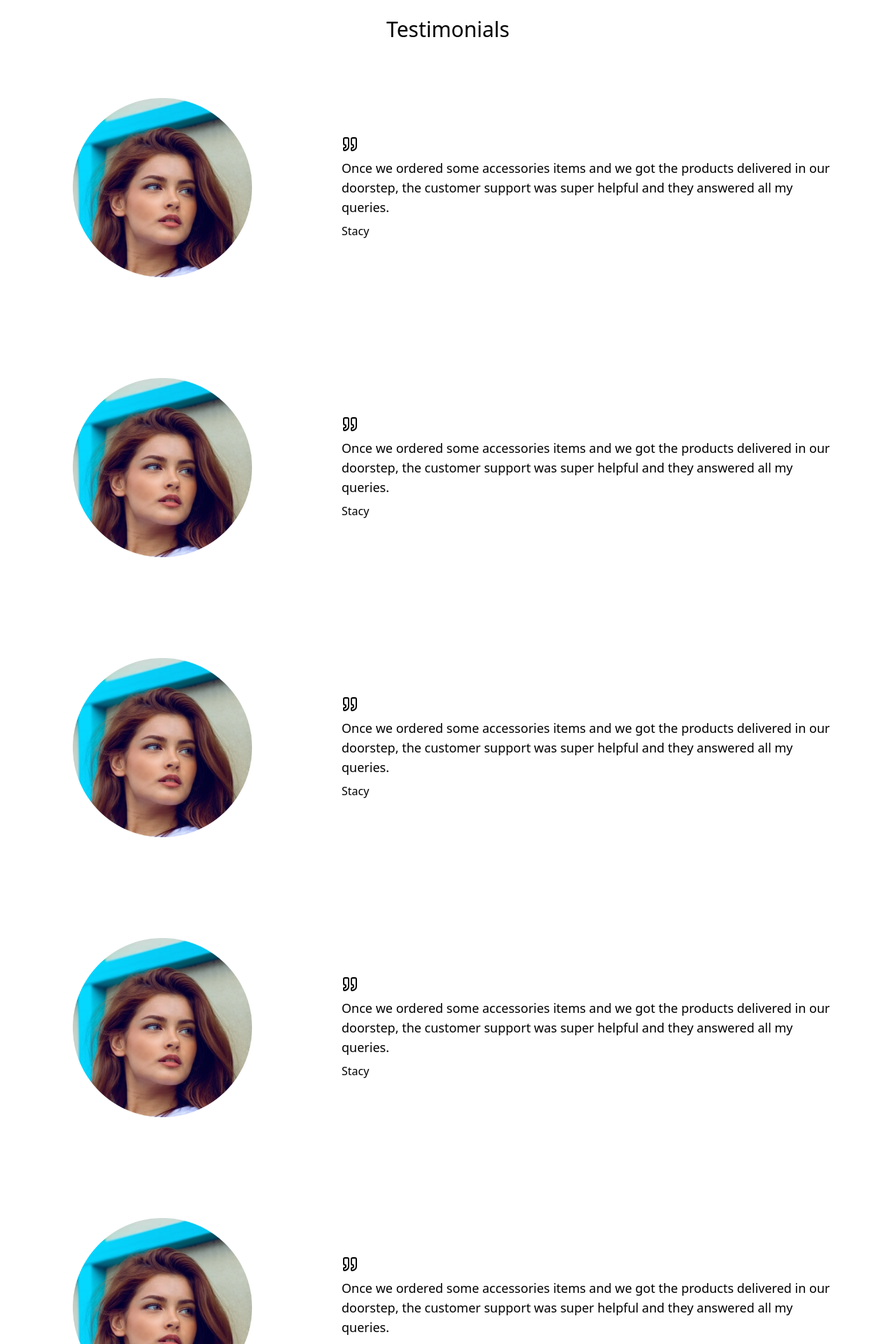
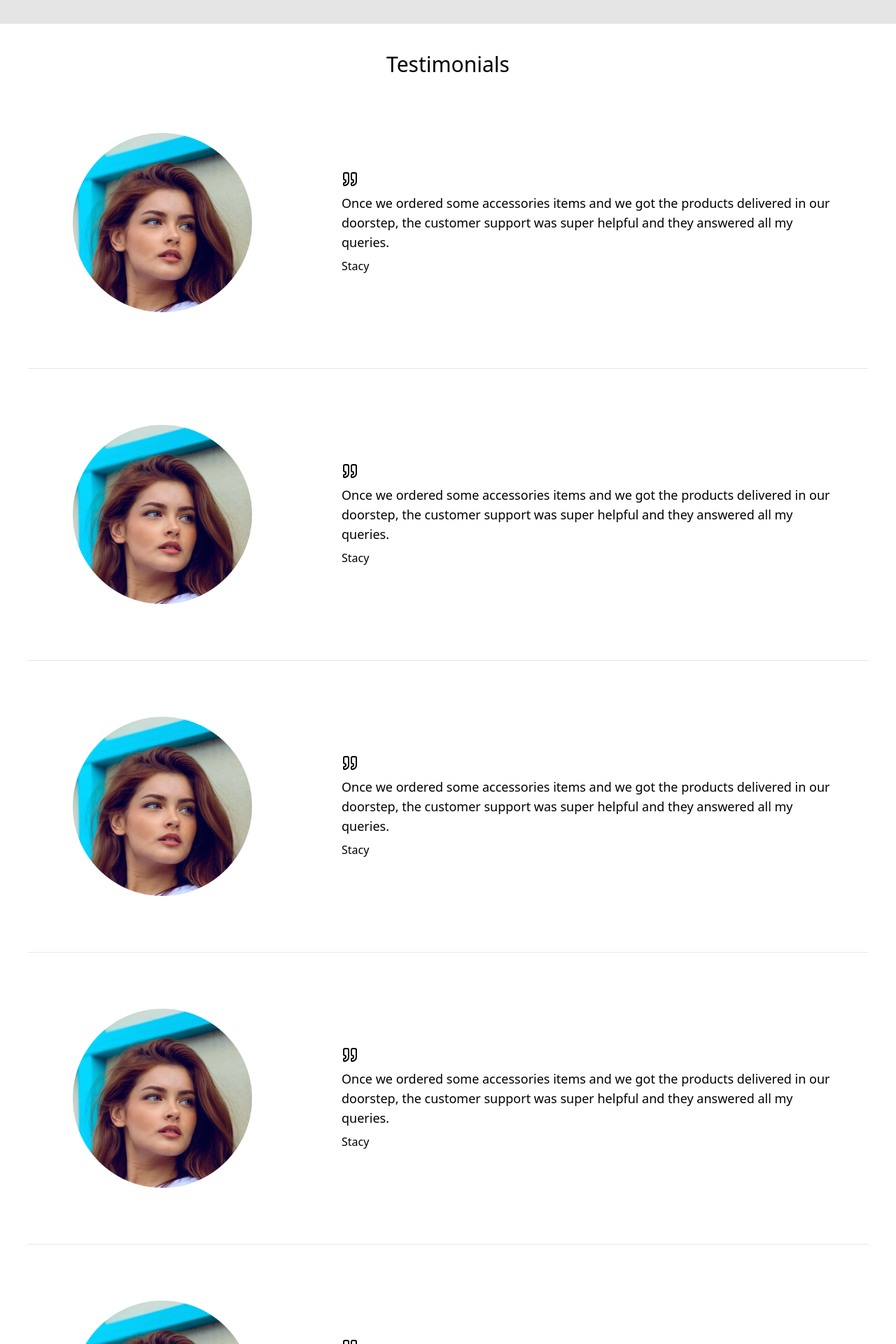
Before and after one commit to ERICK-KRAMER/eCommerce-Fashion-Website, a React (Vite) app: page /about in a window 1280 px wide. Shown: the part 1580-3500 px from the top of the page at 70% size. Built offline with nearby package versions, Linux system fonts and the light colour scheme.

Commit message:
feat: add comment animation in about page

```diff
--- a/src/components/baner/aboutBaner.tsx
+++ b/src/components/baner/aboutBaner.tsx
@@ -1,6 +1,6 @@
 const AboutBaner = () => {
   return (
-    <div className="bg-aboutBaner h-[200px] bg-cover relative">
+    <div className="bg-aboutBaner h-[250px] bg-cover relative">
       <h1 className="text-white text-4xl absolute bottom-6 left-6">About Northstar</h1>
     </div>
   )
--- a/src/index.css
+++ b/src/index.css
@@ -36,3 +36,35 @@
     translate: 0 0;
   }
 }
+
+.commentAnimationLeft {
+  animation: commentAnimationLeft 1ms ease-in-out;
+  animation-timeline: view();
+  animation-range: cover 0% cover 50%;
+}
+
+.commentAnimationRight {
+  animation: commentAnimationRight 1ms ease-in-out;
+  animation-timeline: view();
+  animation-range: cover 0% cover 50%;
+}
+
+@keyframes commentAnimationLeft {
+  from{
+    opacity: 0;
+    translate: -100vw 100vh;
+  } to {
+    opacity: 1;
+    translate: 0 0;
+  }
+}
+
+@keyframes commentAnimationRight {
+  from{
+    opacity: 0;
+    translate: 100vw 100vh;
+  } to {
+    opacity: 1;
+    translate: 0 0;
+  }
+}
--- a/src/pages/about.tsx
+++ b/src/pages/about.tsx
@@ -13,7 +13,7 @@ const About = () => {
         <Header.NavItem>
           <Header.item item={"Home"} to="/"/>
           <Header.item item={"About"} to="/about"/>
-          <Header.item item={"Contact Us"}/>
+          <Header.item item={"Contact Us"} to="/contact"/>
         </Header.NavItem>
         <Header.NavIcon>
           <User className="cursor-pointer"/>
@@ -56,8 +56,10 @@ const About = () => {
       </div>
 
       <div className="flex justify-center items-center gap-4 flex-col p-10">
+
         <h1 className="text-3xl font-medium">Testimonials</h1>
-        <div className="flex p-16 items-center justify-around gap-32 max-xl:flex-col max-lg:gap-8">
+
+        <div className="flex p-16 items-center justify-around gap-32 max-xl:flex-col max-lg:gap-8 commentAnimationLeft">
           <img src={ comment } alt="Comentario" className="w-64 "/>
           <div className="flex flex-col gap-2">
             <Quote/>
@@ -66,7 +68,9 @@ const About = () => {
           </div>
         </div>
 
-        <div className="flex p-16 items-center justify-around gap-32 max-xl:flex-col max-lg:gap-8">
+        <hr className="w-full bg-neutral-300 h-[1px]"/>
+
+        <div className="flex p-16 items-center justify-around gap-32 max-xl:flex-col max-lg:gap-8 commentAnimationRight">
           <img src={ comment } alt="Comentario" className="w-64 "/>
           <div className="flex flex-col gap-2">
             <Quote/>
@@ -75,7 +79,9 @@ const About = () => {
           </div>
         </div>
 
-        <div className="flex p-16 items-center justify-around gap-32 max-xl:flex-col max-lg:gap-8">
+        <hr className="w-full bg-neutral-300 h-[1px]"/>
+
+        <div className="flex p-16 items-center justify-around gap-32 max-xl:flex-col max-lg:gap-8 commentAnimationLeft">
           <img src={ comment } alt="Comentario" className="w-64 "/>
           <div className="flex flex-col gap-2">
             <Quote/>
@@ -84,7 +90,9 @@ const About = () => {
           </div>
         </div>
 
-        <div className="flex p-16 items-center justify-around gap-32 max-xl:flex-col max-lg:gap-8">
+        <hr className="w-full bg-neutral-300 h-[1px]"/>
+
+        <div className="flex p-16 items-center justify-around gap-32 max-xl:flex-col max-lg:gap-8 commentAnimationRight">
           <img src={ comment } alt="Comentario" className="w-64 "/>
           <div className="flex flex-col gap-2">
             <Quote/>
@@ -93,7 +101,9 @@ const About = () => {
           </div>
         </div>
 
-        <div className="flex p-16 items-center justify-around gap-32 max-xl:flex-col max-lg:gap-8">
+        <hr className="w-full bg-neutral-300 h-[1px]"/>
+
+        <div className="flex p-16 items-center justify-around gap-32 max-xl:flex-col max-lg:gap-8 commentAnimationLeft">
           <img src={ comment } alt="Comentario" className="w-64 "/>
           <div className="flex flex-col gap-2">
             <Quote/>
--- /dev/null
+++ b/src/pages/contactUs.tsx
@@ -0,0 +1,25 @@
+import { Menu, ShoppingBag, User } from "lucide-react";
+import { Header } from "../components/Header";
+
+const ContactUs = () => {
+  return (
+    <>
+      <Header.Root>
+        <Header.NavItem>
+          <Header.item item={"Home"} to="/"/>
+          <Header.item item={"About"} to="/about"/>
+          <Header.item item={"Contact Us"} to="/contact"/>
+        </Header.NavItem>
+        <Header.NavIcon>
+          <User className="cursor-pointer"/>
+          <ShoppingBag className="cursor-pointer"/>
+          <Menu className="cursor-pointer"/>
+        </Header.NavIcon>
+      </Header.Root>
+
+     <h1 className="text-5xl font-bold">Contact us</h1>
+    </>
+  )
+}
+
+export { ContactUs };
--- a/src/pages/home.tsx
+++ b/src/pages/home.tsx
@@ -14,7 +14,7 @@ const Home = () => {
         <Header.NavItem>
           <Header.item item={"Home"} to="/"/>
           <Header.item item={"About"} to="/about"/>
-          <Header.item item={"Contact Us"}/>
+          <Header.item item={"Contact Us"} to="/contact"/>
         </Header.NavItem>
         <Header.NavIcon>
           <User className="cursor-pointer"/>
--- a/src/routes/routes.tsx
+++ b/src/routes/routes.tsx
@@ -2,6 +2,7 @@ import { BrowserRouter, Routes as Switch, Route, Navigate } from "react-router-d
 import { Home } from "../pages/home";
 import { Testes } from "../pages/testes";
 import { About } from "../pages/about";
+import { ContactUs } from "../pages/contactUs";
 
 const Routes = () => {
   return(
@@ -9,6 +10,7 @@ const Routes = () => {
       <Switch>
         <Route path="/" element={<Home />} />
         <Route path="/about" element={<About />} />
+        <Route path="/Contact" element={<ContactUs />} />
         <Route path="teste" element={<Testes />} />
       </Switch>
     </BrowserRouter>
```
